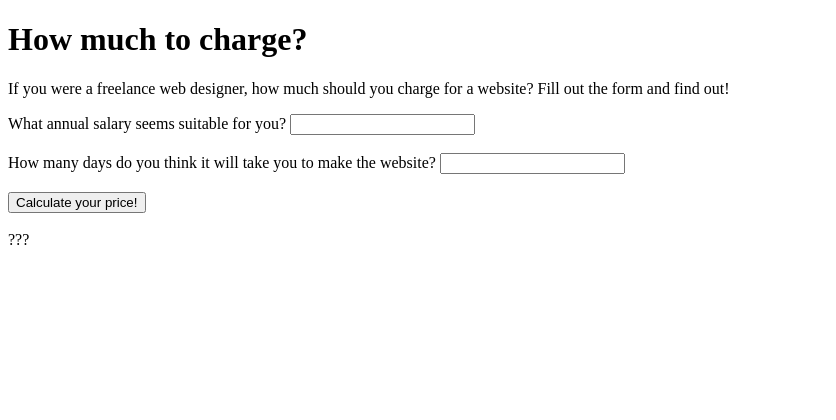
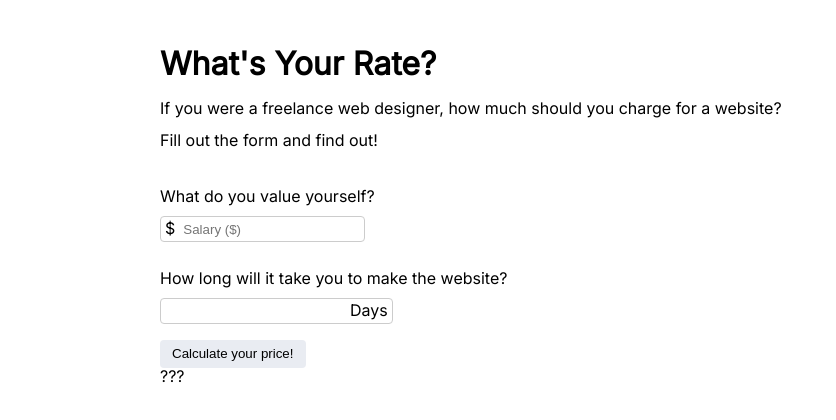
Before and after one commit to daveg1/enterprise-web-labs, a plain HTML site: page index.html in a window 1280 px wide. Shown: the whole page, without its empty margins (0-836 px from the left). Drawn offline with Linux system fonts and the light colour scheme.

Commit message:
add styling; refactor html

```diff
--- a/index.html
+++ b/index.html
@@ -3,26 +3,44 @@
 	<head>
 		<title>Price Calculator</title>
 		<link rel="stylesheet" href="style.css" />
+		<link rel="preconnect" href="https://fonts.googleapis.com" />
+		<link rel="preconnect" href="https://fonts.gstatic.com" crossorigin />
+		<link href="https://fonts.googleapis.com/css2?family=Inter&display=swap" rel="stylesheet" />
 	</head>
 	<body>
-		<div>
-			<h1>How much to charge?</h1>
-			<p>
-				If you were a freelance web designer, how much should you charge for a website? Fill out the
-				form and find out!
-			</p>
-		</div>
+		<header>
+			<h1>What's Your Rate?</h1>
+			<p>If you were a freelance web designer, how much should you charge for a website?</p>
+			<p>Fill out the form and find out!</p>
+		</header>
 
-		<div>
-			<form id="budget" action="javascript:calculatePrice()">
-				<label for="salary">What annual salary seems suitable for you?</label>
-				<input type="text" id="salary" name="salary" /><br /><br />
-				<label for="days">How many days do you think it will take you to make the website?</label>
-				<input type="text" id="days" name="days" /><br /><br />
-				<input type="submit" value="Calculate your price!" /><br /><br />
-				<label id="finalPrice"> ??? </label>
+		<main>
+			<form id="budget-form">
+				<div class="form-group">
+					<p>What do you value yourself?</p>
+
+					<div class="form-input">
+						<span>$</span>
+						<input type="number" name="salary" placeholder="Salary ($)" />
+					</div>
+				</div>
+
+				<div class="form-group">
+					<p>How long will it take you to make the website?</p>
+
+					<div class="form-input">
+						<input type="number" name="days" />
+						<span>Days</span>
+					</div>
+				</div>
+
+				<div>
+					<button>Calculate your price!</button>
+				</div>
 			</form>
-		</div>
+
+			<div id="price-output">???</div>
+		</main>
 
 		<script src="script.js"></script>
 	</body>
--- a/style.css
+++ b/style.css
@@ -0,0 +1,60 @@
+* {
+	box-sizing: border-box;
+	margin: 0;
+	padding: 0;
+}
+
+body {
+	font-family: 'Inter', Arial, Helvetica, sans-serif;
+	display: flex;
+	flex-direction: column;
+	gap: 1rem;
+	line-height: 1;
+	margin-inline: auto;
+	max-width: 1024px;
+	padding: 2rem;
+}
+
+h1 {
+	margin-block: 1rem;
+}
+
+p {
+	line-height: 1.5;
+	margin-block: 0.5rem;
+}
+
+form {
+	display: flex;
+	flex-direction: column;
+	gap: 1rem;
+}
+
+.form-input {
+	align-items: baseline;
+	border-radius: 0.25rem;
+	border: 1px solid #ccc;
+	display: inline-flex;
+	gap: 0.5rem;
+	padding-inline: 0.25rem;
+}
+
+input {
+	background: 0;
+	border: 0;
+	height: 1.5rem;
+	outline: 0;
+}
+
+button {
+	background-color: #e9ecf2;
+	border: 0;
+	border-radius: 0.25rem;
+	cursor: pointer;
+	line-height: 1.75rem;
+	padding-inline: 0.75rem;
+}
+
+button:hover {
+	background-color: #f2f4f8;
+}
```
